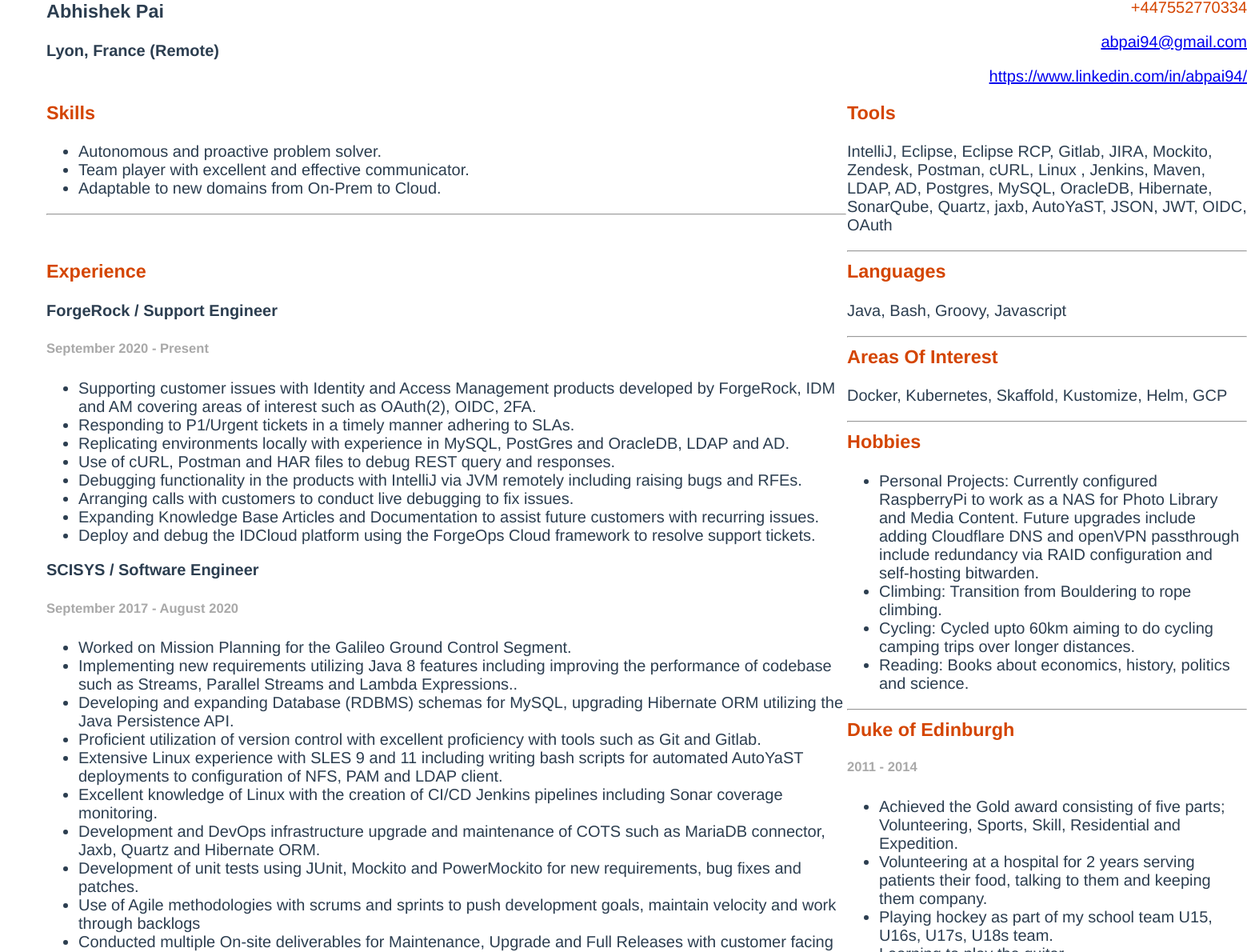
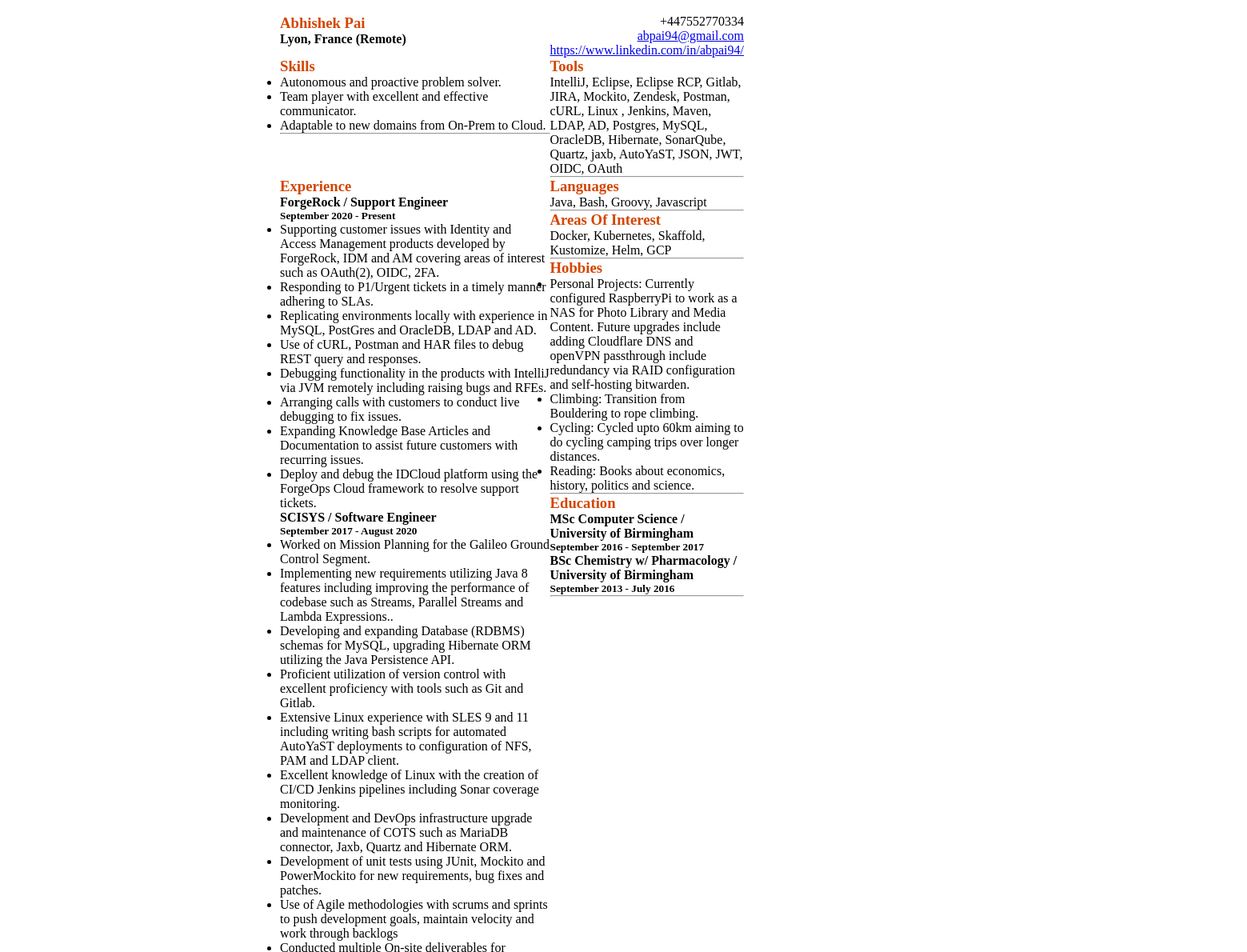
Before and after one commit to abpai94/personal-website, a Vue app: page / in a window 1280 px wide. Shown: the part 82-1272 px from the top of the page at 80% size, 1559 px wide, since content can reach past the window. Built offline with nearby package versions, Linux system fonts and the light colour scheme.

Commit message:
#1: More changes made to the CSS of Resume to improve the structure. It is cleaner but requires more configuration.

```diff
--- a/src/App.vue
+++ b/src/App.vue
@@ -15,12 +15,17 @@
 </script>
 
 <style>
-#app {
+* {
+  margin: 0px;
+  padding: 0px;
+}
+
+/* #app {
   font-family: Avenir, Helvetica, Arial, sans-serif;
   -webkit-font-smoothing: antialiased;
   -moz-osx-font-smoothing: grayscale;
   text-align: center;
   color: #2c3e50;
   margin-top: 60px;
-}
+} */
 </style>
--- a/src/components/Resume.vue
+++ b/src/components/Resume.vue
@@ -1,10 +1,10 @@
 <template>
-    <div class="grid-container-resume">
-        <div class="grid-item-header-1">
+    <div class="grid-container">
+        <div class="header-left">
             <h3>Abhishek Pai</h3>
             <h4>Lyon, France (Remote)</h4>
         </div>
-        <div class="grid-item-header-2">
+        <div class="header-right">
             <p>+447552770334</p>
             <p>
                 <a href="mailto:abpai94@gmail.com">
@@ -17,8 +17,8 @@
                 </a>
             </p>
         </div>
-        <div class="grid-item">
-            <h3 class="grid-item-heading">Skills</h3>
+        <div class="skills-grid">
+            <h3>Skills</h3>
             <ul>
                 <li>Autonomous and proactive problem solver.</li>
                 <li>Team player with excellent and effective communicator.</li>
@@ -26,8 +26,8 @@
             </ul>
             <hr>
         </div>
-        <div class="grid-item">
-            <h3 class="grid-item-heading">Tools</h3>
+        <div class="tools-grid">
+            <h3>Tools</h3>
             <p>
                 IntelliJ, Eclipse, Eclipse RCP, Gitlab, JIRA, Mockito, Zendesk, Postman, cURL, Linux , Jenkins, Maven,
                 LDAP, AD, Postgres, MySQL, OracleDB, Hibernate, SonarQube, Quartz, jaxb, AutoYaST, JSON, JWT, OIDC,
@@ -35,10 +35,10 @@
             </p>
             <hr>
         </div>
-        <div class="grid-item-experience">
-            <h3 class="grid-item-heading">Experience</h3>
+        <div class="experience-grid">
+            <h3>Experience</h3>
             <h4>ForgeRock / Support Engineer</h4>
-            <h5 class="grid-item-subtitle">September 2020 - Present</h5>
+            <h5>September 2020 - Present</h5>
             <ul>
                 <li>Supporting customer issues with Identity and Access Management products developed by ForgeRock, IDM
                     and AM covering areas of interest such as OAuth(2), OIDC, 2FA.</li>
@@ -54,7 +54,7 @@
                 </li>
             </ul>
             <h4>SCISYS / Software Engineer</h4>
-            <h5 class="grid-item-subtitle">September 2017 - August 2020</h5>
+            <h5>September 2017 - August 2020</h5>
             <ul>
                 <li>Worked on Mission Planning for the Galileo Ground Control Segment.</li>
                 <li>Implementing new requirements utilizing Java 8 features including improving the performance of
@@ -84,18 +84,18 @@
             </ul>
             <hr>
         </div>
-        <div class="grid-item">
-            <h3 class="grid-item-heading">Languages</h3>
+        <div class="languages-grid">
+            <h3>Languages</h3>
             <p>Java, Bash, Groovy, Javascript</p>
             <hr>
         </div>
-        <div class="grid-item">
-            <h3 class="grid-item-heading">Areas Of Interest</h3>
+        <div class="areasofinterest-grid">
+            <h3>Areas Of Interest</h3>
             <p>Docker, Kubernetes, Skaffold, Kustomize, Helm, GCP</p>
             <hr>
         </div>
-        <div class="grid-item">
-            <h3 class="grid-item-heading">Hobbies</h3>
+        <div class="hobbies-grid">
+            <h3>Hobbies</h3>
             <ul>
                 <li>Personal Projects: Currently configured RaspberryPi to work as a NAS for Photo Library and Media
                     Content. Future upgrades include adding Cloudflare DNS and openVPN passthrough include redundancy
@@ -106,30 +106,12 @@
             </ul>
             <hr>
         </div>
-        <div class="grid-item">
-            <h3 class="grid-item-heading">Duke of Edinburgh</h3>
-            <h5 class="grid-item-subtitle">2011 - 2014</h5>
-            <ul>
-                <li>Achieved the Gold award consisting of five parts; Volunteering, Sports, Skill, Residential and
-                    Expedition.</li>
-                <li>Volunteering at a hospital for 2 years serving patients their food, talking to them and keeping them
-                    company.</li>
-                <li>Playing hockey as part of my school team U15, U16s, U17s, U18s team.</li>
-                <li>Learning to play the guitar.</li>
-                <li>Involved with a charity to repair and restore canals that had been shut down by the railway industry
-                    in the 19th century.</li>
-                <li>Completing a 5 day expedition to Corsica hiking, working and navigating together cohesively as a
-                    team.
-                </li>
-            </ul>
-            <hr>
-        </div>
-        <div class="grid-item-education">
-            <h3 class="grid-item-heading">Education</h3>
+        <div class="education-grid">
+            <h3>Education</h3>
             <h4>MSc Computer Science / University of Birmingham</h4>
-            <h5 class="grid-item-subtitle">September 2016 - September 2017</h5>
+            <h5>September 2016 - September 2017</h5>
             <h4>BSc Chemistry w/ Pharmacology / University of Birmingham</h4>
-            <h5 class="grid-item-subtitle">September 2013 - July 2016</h5>
+            <h5>September 2013 - July 2016</h5>
             <hr>
         </div>
     </div>
@@ -145,9 +127,46 @@
 </script>
 
 <style>
+body {
+    padding: 100px 350px 0px 350px;
+    text-align: left;
+}
 
 /* May need to research and add column divisions instead of current implementation of grid-container.*/
 
+.grid-container {
+    display: grid;
+    grid-template-columns: 3fr 2fr;
+}
+
+.header-left {
+    grid-column-end: span 1;
+}
+
+.header-right {
+    grid-column-end: span 1;
+    text-align: right;
+}
+
+.skills-grid {
+    grid-column-end: span 1;
+}
+
+.experience-grid {
+    grid-column-end: span 1;
+    grid-row-end: span 5;
+}
+
+h3 {
+    margin-top: 0px;
+    color: #d44500;
+}
+
+h4 {
+    margin-top: 0px;
+}
+
+/* All the configuration below is legacy and needs to be reused/removed. */
 div.grid-container-resume {
     display: grid;
     grid-template-areas: 'myArea myArea';
@@ -156,6 +175,7 @@
     background-color: rgb(255, 255, 255);
     text-align: center;
     font-size: 20px;
+    /* padding: 20px; */
     padding: 0px 50px 0px 50px;
 }
 
@@ -169,7 +189,10 @@
 }
 
 /* Need to figure out how to set the colour of the href to the desired value of #d44500.*/
-a.link, a.visited, a.active, a.hover {
+a.link,
+a.visited,
+a.active,
+a.hover {
     /* color: #d44500; */
     /* background-color: #d44500; */
     text-decoration: none;
@@ -177,6 +200,9 @@
 
 div.grid-item {
     text-align: left;
+    display: grid;
+    grid-template-columns: 75% 25%;
+    /* float: left; */
 }
 
 div.grid-item-experience {
@@ -190,14 +216,6 @@
     grid-area: 7 / 1 / span 4 / 1;
 }
 
-h3.grid-item-heading {
-    margin-top: 0px;
-    color: #d44500;
-}
-
-h4 {
-    margin-top: 0px;
-}
 
 h5.grid-item-subtitle {
     margin-top: 0px;
```
Also changed, not shown: 1 other file (tests, documents, lock files or other folders).
